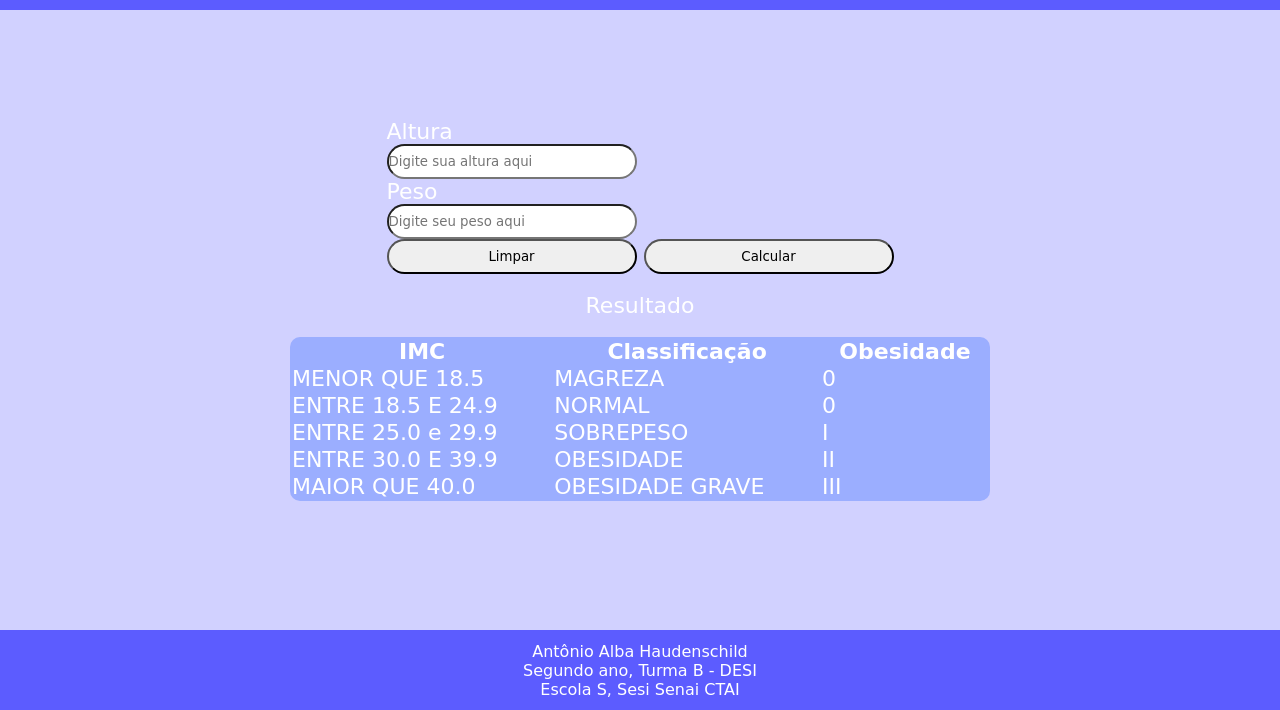
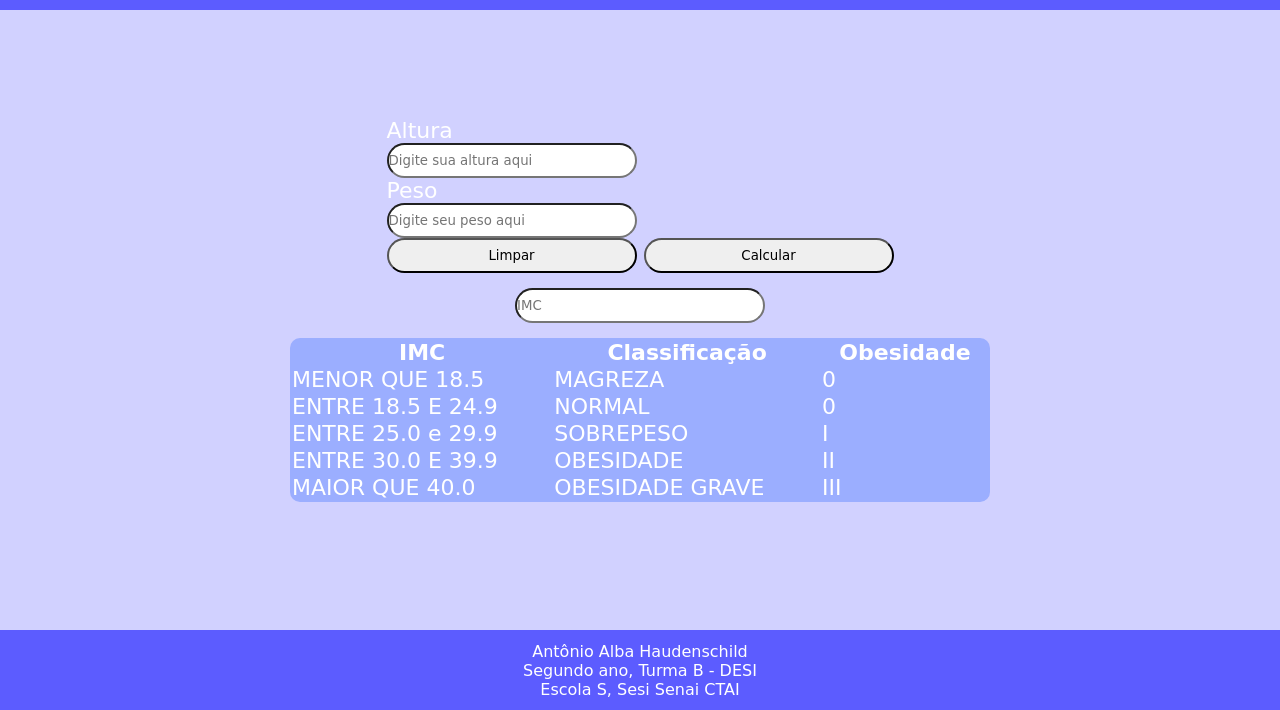
Before and after one commit to albathedev/prova2Tri, a plain HTML site: page index.html in a window 1280 px wide. Shown: the part 90-800 px from the top of the page. Drawn offline with Linux system fonts and the light colour scheme; a web font is replaced by a local one.

Commit message:
Update index.html

```diff
--- a/index.html
+++ b/index.html
@@ -23,7 +23,7 @@
             <input type="submit" value="Calcular" id="Calcular" onclick="calcular()">
         </form>
 
-            <p>Resultado</p>
+            <input type="text" id="result" placeholder="IMC">
 
         <table>
                 <tr>
```
